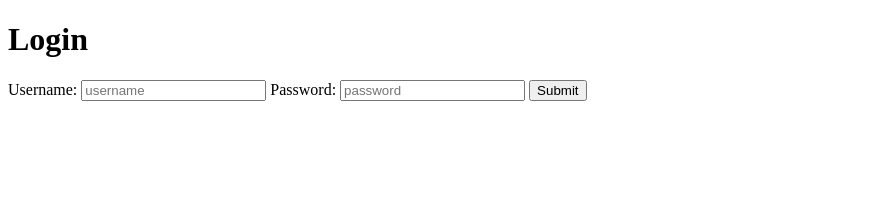
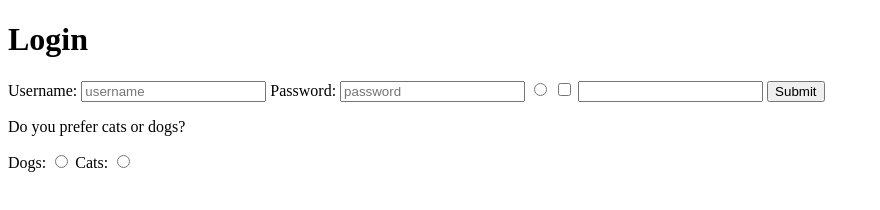
Before and after one commit to martkyle/web-dev-bootcamp, a plain HTML site: page firstPage.html in a window 1280 px wide. Shown: the whole page, without its empty margins (0-880 px from the left). Drawn offline with Linux system fonts and the light colour scheme.

Commit message:
Form Creation
Simple radio button form

```diff
--- a/firstPage.html
+++ b/firstPage.html
@@ -8,6 +8,8 @@
 
 <h1>Login</h1>
 
+
+
 <form>
 	<label for="username">Username: </label>
 	<input id="username" type="text" name="username" placeholder="username" required>
@@ -15,12 +17,31 @@
 	<label for="password">Password: </label>
 	<input id="password" type="password" name="password" placeholder="password" required>
 
+
+
+	<!-- radio button -->
+	<input type="radio" name="">
+
+	<!-- select tag -->
+	<input type="checkbox" name="">
+
+	<!-- textarea tag -->
+	<input type="textarea" name="">
+
 	<input type="Submit" name="">
 
-	<!-- radio button -->
-	<!-- select tag -->
-	<!-- textarea tag -->
 
+</form>
+
+
+<p>Do you prefer cats or dogs?</p>
+
+<form>
+	<label for="dogs">Dogs: </label>
+	<input type="radio" name="" id="dogs">
+
+	<label for="cats">Cats: </label>
+	<input type="radio" name="" id="cats">
 </form>
 
 </body>
```
